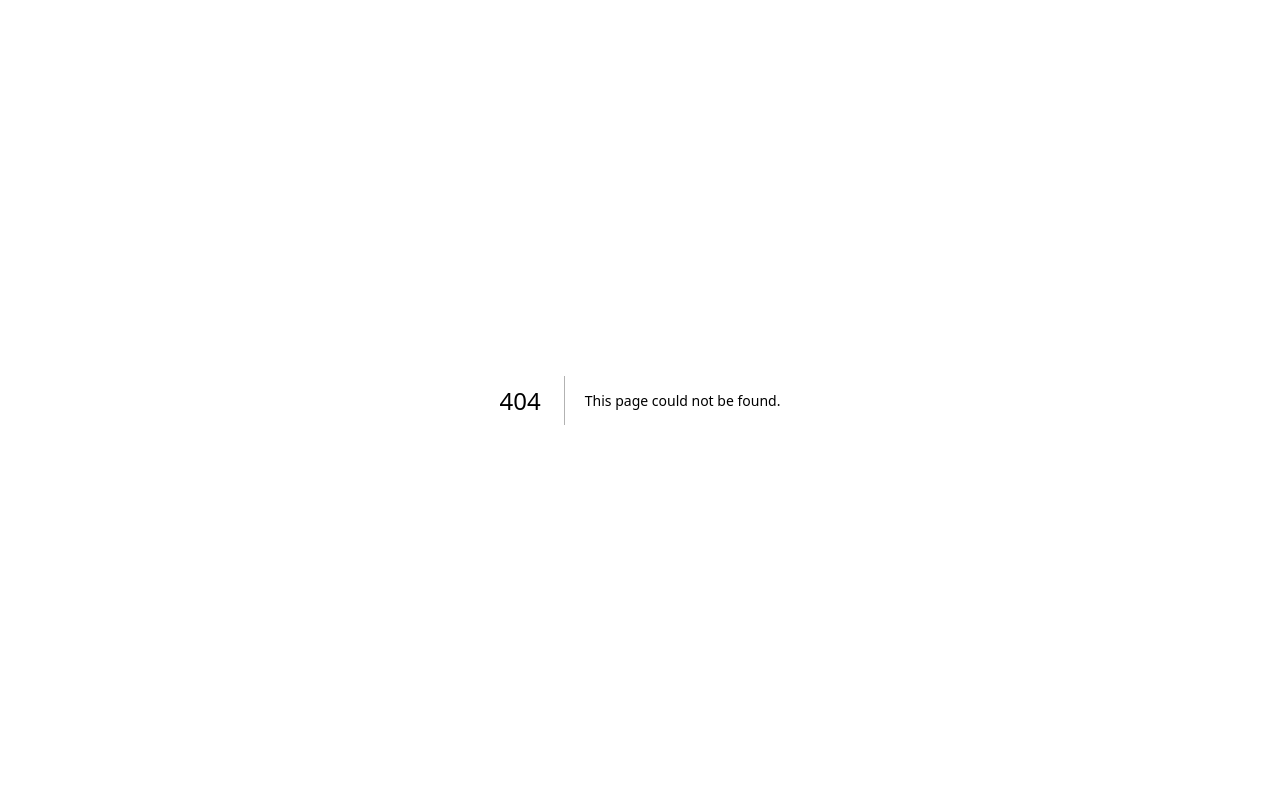
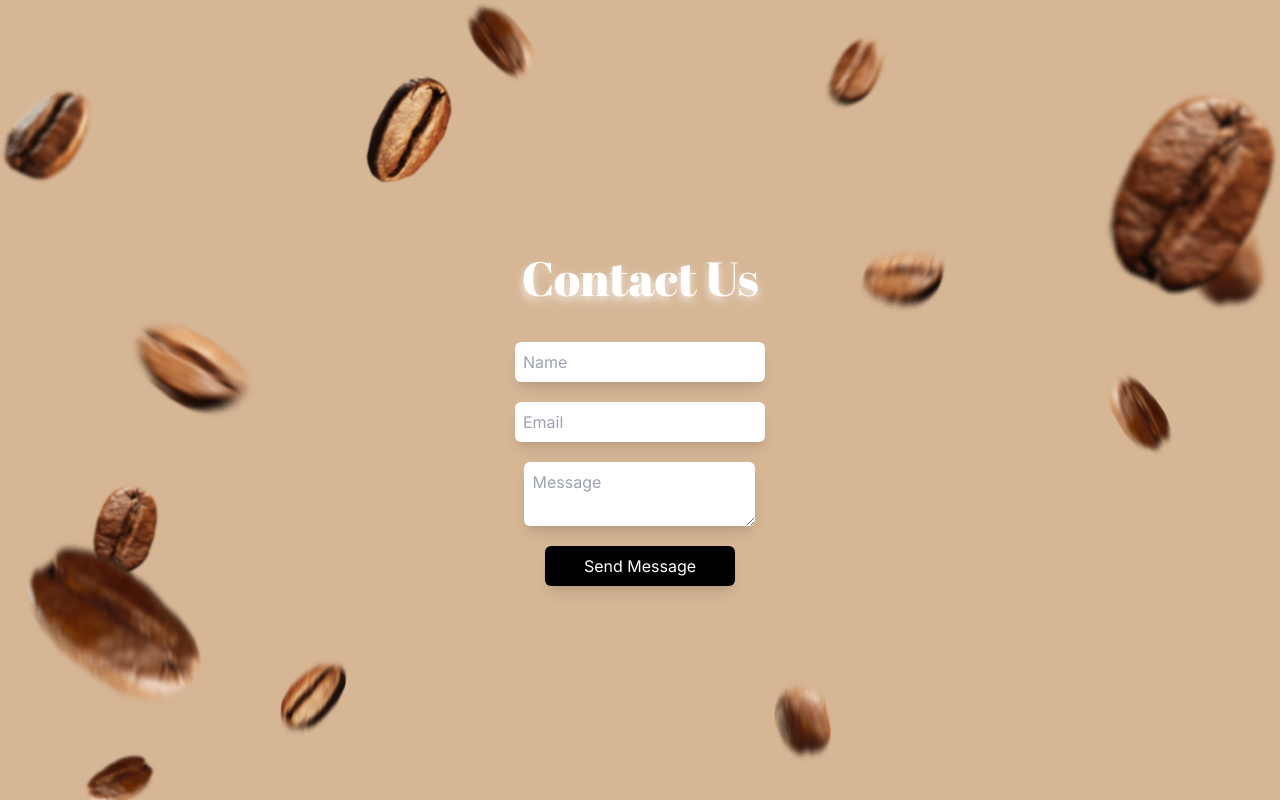
Before and after one commit to CoffeeGeek101/CaddinatedHeaven, a Next.js app: page /contactus in a window 1280 px wide. Before the commit this address had no page. Built offline with nearby package versions, Linux system fonts and the light colour scheme.

Commit message:
contact us implementaion w/nodemailer

```diff
--- /dev/null
+++ b/src/app/api/contact/route.ts
@@ -0,0 +1,23 @@
+import { mailOptions, transporter } from "@/lib/nodemailer";
+import { NextResponse } from "next/server";
+
+export async function POST(request : Request){
+    const data  = await request.json();
+
+    if(!data?.email || !data?.name || !data?.message){
+        return new NextResponse(JSON.stringify({message: "invalid input"}), {status: 404});
+    }
+    try{
+
+        await transporter.sendMail({
+            ...mailOptions,
+            subject: `New message from ${data.name}`,
+            text: `Email: ${data.email}\nMessage: ${data.message}`,
+        });
+        return new NextResponse(JSON.stringify({message: "success"}), {status: 200});
+
+    }catch(error){
+        console.error(error);
+        return new NextResponse(JSON.stringify({message: "error"}), {status: 500});
+    }
+}
--- /dev/null
+++ b/src/app/contactus/page.tsx
@@ -0,0 +1,106 @@
+"use client"
+import React, { useState } from 'react'
+import { Abril_Fatface } from 'next/font/google';
+import { useForm } from 'react-hook-form';
+import { z } from 'zod';
+import axios from 'axios';
+import { Loader2 } from 'lucide-react';
+import { toast } from 'react-hot-toast';
+const fatface = Abril_Fatface({weight: "400", subsets: ['latin']});
+
+export interface formData {
+    name: string;
+    email: string;
+    message: string;
+}
+
+
+const Contactus = () => {
+
+    const [loading, setLoading] = useState<boolean>(false);
+
+    const schema = z.object({
+        name: z.string().min(3).max(50).nonempty().regex(/^[A-Za-z]+$/),
+        email: z.string().email().nonempty(),
+        message: z.string().min(10).max(500).nonempty(),
+    });
+
+    const {register, handleSubmit, formState:{errors, touchedFields, isDirty} } = useForm<formData>({
+        resolver : async (data) => {
+            try {
+                const validData = schema.parse(data);
+                return{
+                    values: validData,
+                    errors: {}
+                }
+            }catch(err : any){
+                return{
+                    values: {},
+                    errors: err.formErrors.fieldErrors
+                }
+            }
+        }
+    });
+
+    const handleMessage = async(data: formData) => {
+        setLoading(true);
+        try{
+            await axios.post('/api/contact', data);
+            toast.success('Message sent successfully', {position:'top-center'});
+        }catch(error){
+            console.log(error);
+            toast.error('Something went wrong', {position:'top-center'});
+        }finally{
+            setLoading(false);
+        }
+    }
+
+  return (
+    <div className='bg-[#9c51006a] w-[100vw] h-[100vh] overflow-hidden relative'>
+        <img src='images/hero2.png' className='absolute top-[30%] lg:top-0 z-0'/>
+        <div className='w-full h-full flex flex-col justify-center items-center gap-6'>
+            <form
+            onSubmit={handleSubmit(handleMessage)}
+            className='z-10'>
+                <p
+                style={{textShadow: '0px 4px 10px rgba(255, 255, 255, 0.751)'}}
+                className={`${fatface.className} text-center p-10 text-3xl lg:text-5xl text-[#fff]`}>Contact Us</p>
+                <div className='flex flex-col items-center gap-5'>
+
+                    <input
+                    placeholder='Name'
+                    type='text'
+                    {...register('name')}
+                    className='p-2 rounded-md focus:outline-none shadow-lg focus:bg-[#ffe8d0] focus:placeholder:text-[#4c2602] focus:text-[#4c2602]'
+                    />
+                    {errors && errors.name && <p className='text-red-500 text-xs'>{"can not use number as name"}</p>}
+                    { touchedFields.name  && !isDirty && <p className='text-red-500 text-xs '>{"min 3 charater name required"}</p>}
+
+                    <input
+                    placeholder='Email'
+                    type='email'
+                    {...register('email')}
+                    className='p-2 rounded-md focus:outline-none shadow-lg focus:bg-[#ffe8d0] focus:placeholder:text-[#4c2602] focus:text-[#4c2602]'
+                    />
+                    {errors && errors.email && <p className='text-red-500 text-xs'>{ "enter a valid email"}</p>}
+                    { touchedFields.email  && !isDirty && <p className='text-red-500 text-xs mt-[-20px]'>{"please enter an email"}</p>}
+
+                    <textarea
+                    placeholder='Message'
+                    {...register('message')}
+                    className='p-2  rounded-md focus:outline-none shadow-lg focus:bg-[#ffe8d0] focus:placeholder:text-[#4c2602] focus:text-[#4c2602]'
+                    />
+                    {errors && errors.message && <p className='text-red-500 text-xs'>{ "min 10 charater message required"}</p>}
+                    { touchedFields.message  && !isDirty && <p className='text-red-500 text-xs mt-[-20px]'>{"please enter a message"}</p>}
+
+                    <button className='items-center p-2 w-[190px] bg-black text-[#fff] rounded-md shadow-lg active:scale-95 hover:bg-[#2d1705]'>
+                        { loading ? <Loader2 className='m-auto animate-spin'/> : 'Send Message' }
+                    </button>
+                </div>
+            </form>
+        </div>
+    </div>
+  )
+}
+
+export default Contactus
--- /dev/null
+++ b/src/lib/nodemailer.ts
@@ -0,0 +1,14 @@
+import nodemailer from 'nodemailer';
+
+export const transporter = nodemailer.createTransport({
+    service: 'gmail',
+    auth: {
+        user: process.env.EMAIL,
+        pass: process.env.PASS
+    }
+});
+
+export const mailOptions = {
+    from : process.env.EMAIL,
+    to : process.env.EMAIL,
+}
```
